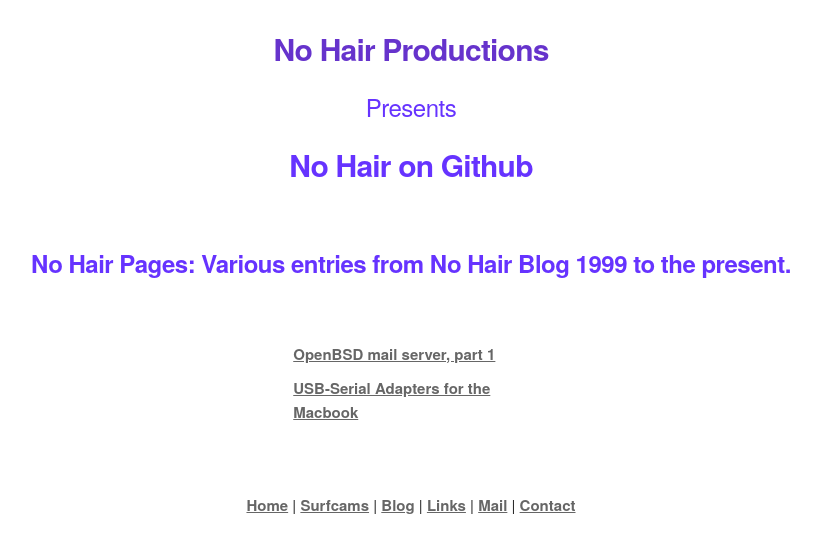
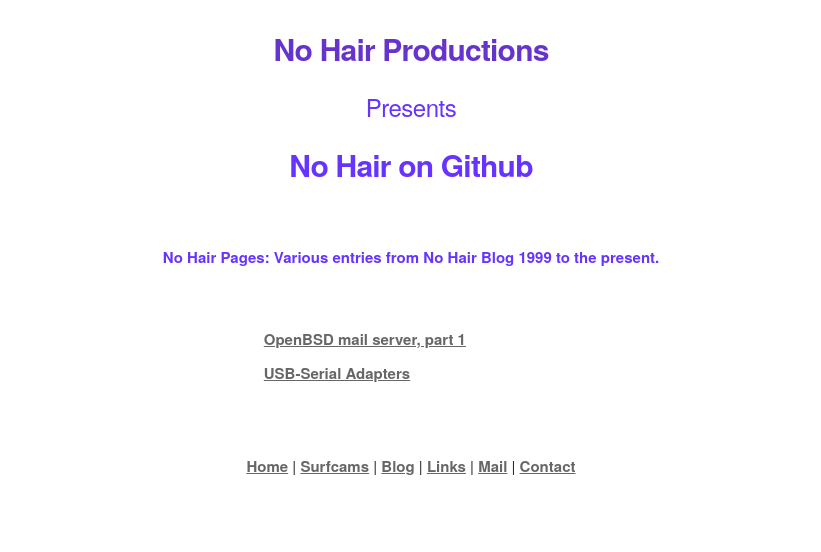
Before and after one commit to nohair-github/nohair-github.github.io, a plain HTML site: page index.html in a window 1280 px wide. Shown: the whole page, without its empty margins (229-1050 px from the left). Drawn offline with Linux system fonts and the light colour scheme.

Commit message:
Edited index.html yet again

```diff
--- a/index.html
+++ b/index.html
@@ -23,9 +23,9 @@
 
 	<!-- Primary Page Layout -->
 
+	<div class="container">
+
 	<!-- Header -->
-
-	<div class="container">
 
 		<div class="row">
 
@@ -39,9 +39,7 @@
 
 			</br><img src="./spacer.gif" width="1" height="15" border="0"></br>
 
-			<h5><b><font color="#6633ff">No Hair Pages: Various entries from No Hair Blog 1999 to the present.</font></b></h5>
-
-			<img src="./spacer.gif" width="1" height="10" border="0"></br>
+			<h6><b><font color="#6633ff">No Hair Pages: Various entries from No Hair Blog 1999 to the present.</font></b></h6>
 
 			</div>
 
@@ -49,9 +47,7 @@
 	<!-- End of Header -->
 
 	<!-- Main Body -->
-	<div class="container">
 
-	<!-- Posts -->
 	<div class="row">
 
 	  <div class="four columns" style="margin-top: 4%;"></div>
@@ -61,7 +57,7 @@
 		<ul style="list-style-type: none;">
 			<li><a href="./openbsd-mailserver-1.txt">OpenBSD mail server, part 1</a>
 
-			<li><a href="./usb-serial.html">USB-Serial Adapters for the Macbook</a>
+			<li><a href="./usb-serial.html">USB-Serial Adapters</a>
 		</ul>
 
 		</br>
```
